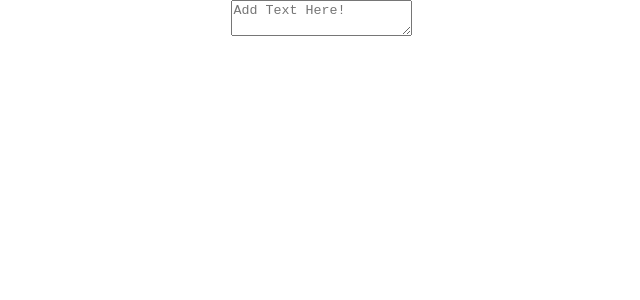
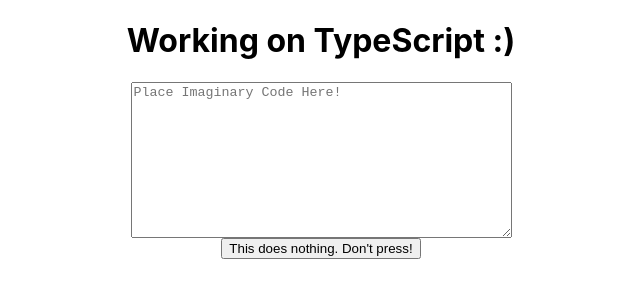
Before and after one commit to borkedsoft/project-omicron-frontend, a React (Create React App) app in the folder omicron-frontend/: page / in a window 1280 px wide. Shown: the top 300 px of the page, without its empty margins (319-959 px from the left). Built offline with nearby package versions, Linux system fonts and the light colour scheme.

Commit message:
added placeholder to App.tsx and App.css

```diff
--- a/omicron-frontend/src/App.css
+++ b/omicron-frontend/src/App.css
@@ -1,38 +1,8 @@
 .App {
-  text-align: center;
+    display: flex;
+    flex-direction: column;
 }
 
-.App-logo {
-  height: 40vmin;
-  pointer-events: none;
+.App > * {
+    align-self: center;
 }
-
-@media (prefers-reduced-motion: no-preference) {
-  .App-logo {
-    animation: App-logo-spin infinite 20s linear;
-  }
-}
-
-.App-header {
-  background-color: #282c34;
-  min-height: 100vh;
-  display: flex;
-  flex-direction: column;
-  align-items: center;
-  justify-content: center;
-  font-size: calc(10px + 2vmin);
-  color: white;
-}
-
-.App-link {
-  color: #61dafb;
-}
-
-@keyframes App-logo-spin {
-  from {
-    transform: rotate(0deg);
-  }
-  to {
-    transform: rotate(360deg);
-  }
-}
--- a/omicron-frontend/src/App.tsx
+++ b/omicron-frontend/src/App.tsx
@@ -5,7 +5,9 @@
 function App() {
   return (
     <div className="App">
-      <textarea placeholder='Add Text Here!'></textarea>
+      <h1>Working on TypeScript :)</h1>
+      <textarea rows={10} cols={45} placeholder='Place Imaginary Code Here!'></textarea>
+      <button>This does nothing. Don't press!</button>
     </div>
   );
 }
```
Also changed, not shown: omicron-frontend/tsconfig.json (+5 -2 lines).
